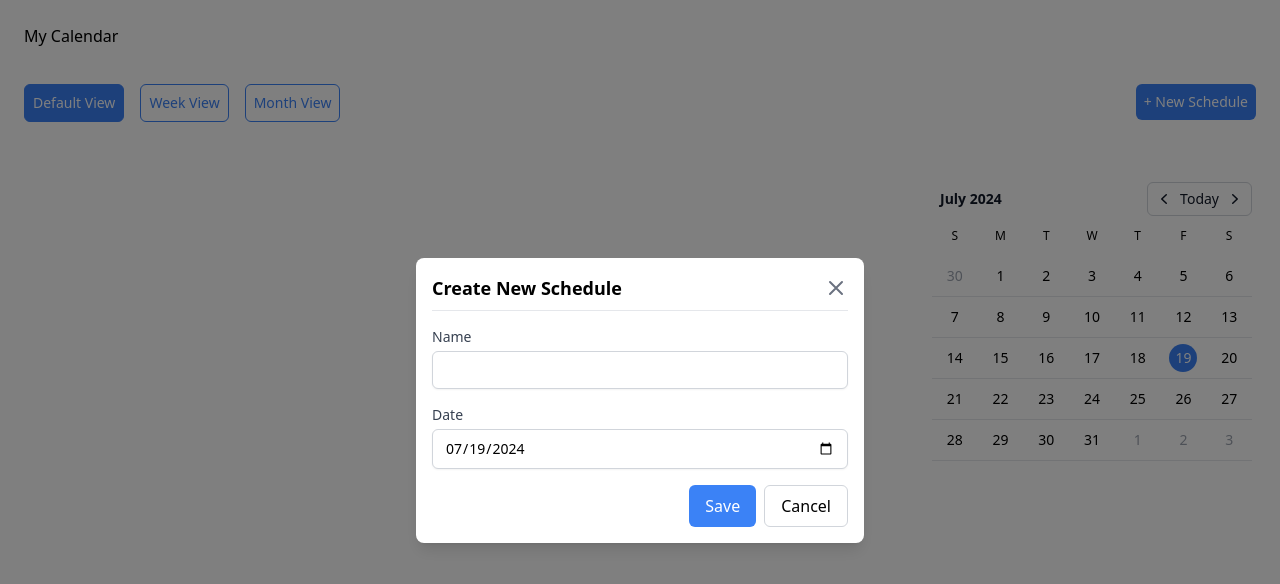
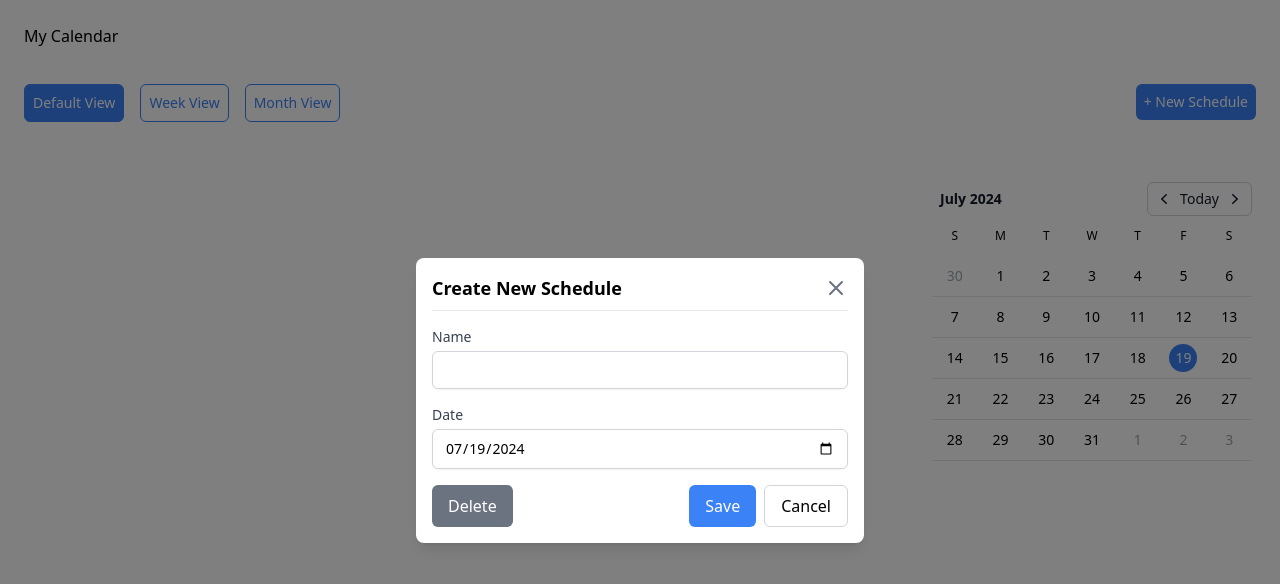
Before and after one commit to nexuslifeline/scheduler-nuxt-playground, a Nuxt app: page / in a window 1280 px wide. Both pictures are taken after a click on the button "+ New Schedule". Shown: the top 584 px of the page. Built offline with nearby package versions, Linux system fonts and the light colour scheme.

Commit message:
Allow delete of schedule

```diff
--- a/app.vue
+++ b/app.vue
@@ -63,6 +63,14 @@
           class="mt-1 block w-full px-3 py-2 border border-gray-300 rounded-md shadow-sm focus:outline-none focus:ring-blue-500 focus:border-blue-500 sm:text-sm"
         />
       </div>
+      <template #footer-buttons>
+        <button
+          @click="deleteSchedule"
+          class="bg-gray-500 text-white px-4 py-2 rounded-md hover:bg-gray-700 mr-auto"
+        >
+          Delete
+        </button>
+      </template>
     </Modal>
   </div>
 </template>
@@ -85,13 +93,13 @@ const oldDateTime = ref<string>("");
 
 const eventsList = ref<IEvent[]>([]);
 
-const loadInitialEvents = () => {
+const loadEvents = () => {
   const schedules = getSchedules();
   eventsList.value = convertSchedulesToEvents(schedules);
 };
 
 onMounted(() => {
-  loadInitialEvents();
+  loadEvents();
 });
 
 const handleViewSelected = (index: number): void => {
@@ -116,13 +124,25 @@ const handleSave = (): void => {
       if (oldDateTime.value !== dateTime.value) {
         removeSchedule(oldDateTime.value);
       }
-      loadInitialEvents();
+
+      loadEvents();
     } catch (err) {
       console.error(err);
     } finally {
       oldDateTime.value;
       showModal.value = false;
     }
+  }
+};
+
+const deleteSchedule = (): void => {
+  try {
+    removeSchedule(oldDateTime.value);
+    loadEvents();
+  } catch (err) {
+    console.error(err);
+  } finally {
+    showModal.value = false;
   }
 };
 
--- a/components/Modal/Index.vue
+++ b/components/Modal/Index.vue
@@ -32,6 +32,7 @@
       </div>
       <!-- Modal Footer -->
       <div class="flex justify-end mt-4">
+        <slot name="footer-buttons"></slot>
         <button
           @click="save"
           class="bg-blue-500 text-white px-4 py-2 rounded-md hover:bg-blue-700 mr-2"
```
